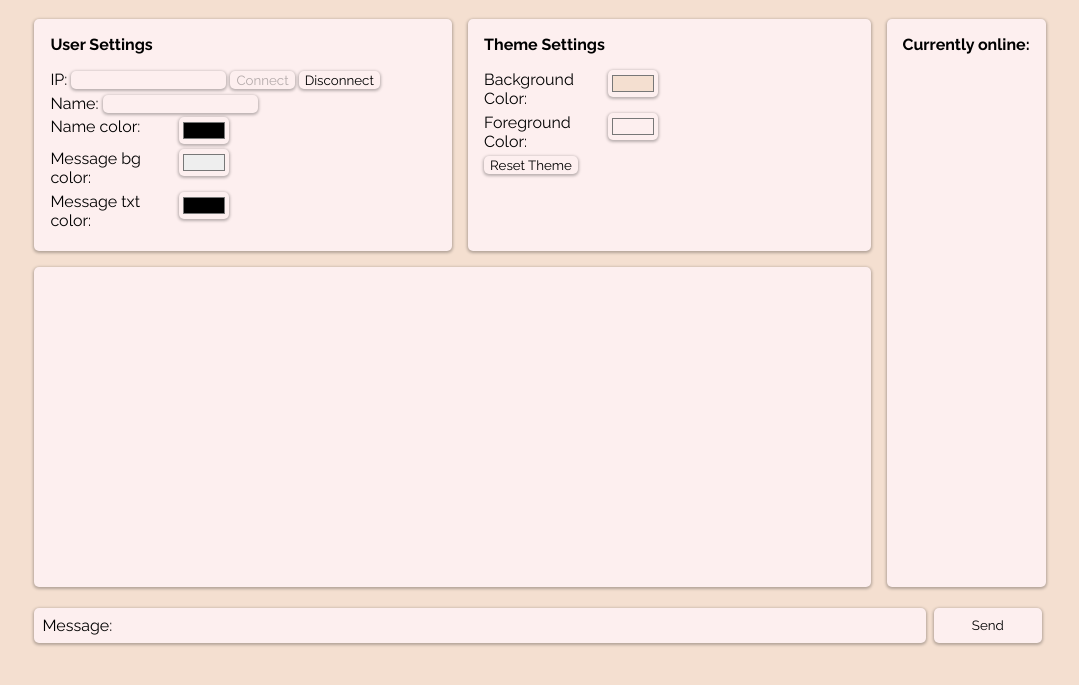
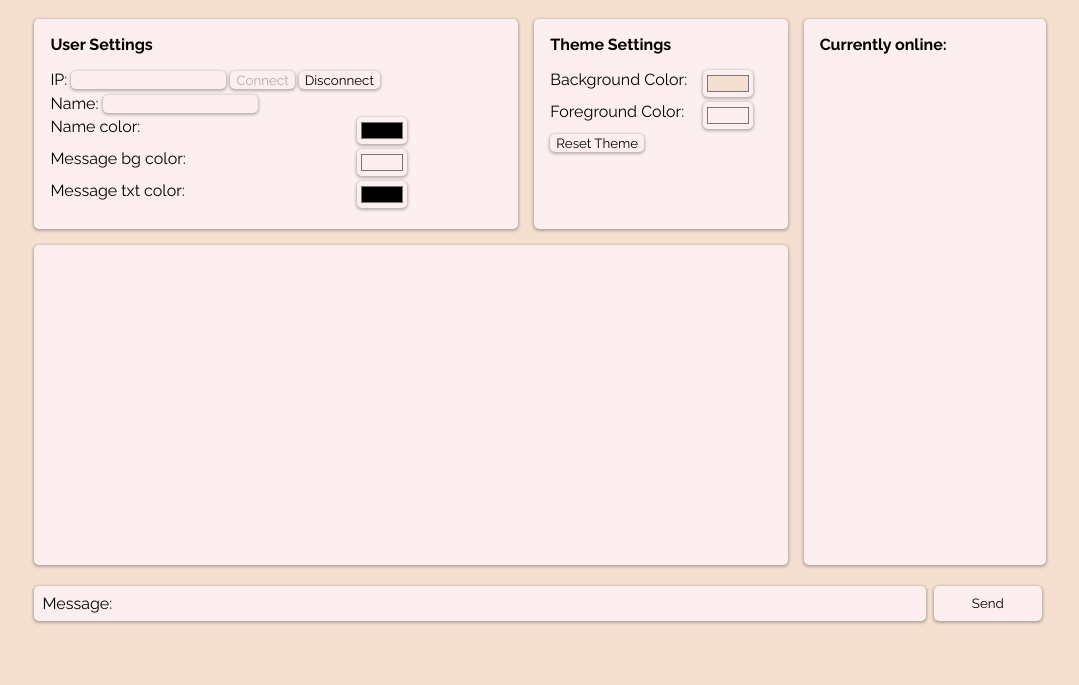
Before and after one commit to jacques-jd/nodejs-Chat, a plain HTML site: page index.html in a window 1280 px wide. Shown: the part 61-746 px from the top of the page, without its empty margins (100-1179 px from the left). Drawn offline with Linux system fonts and the light colour scheme.

Commit message:
Layout Fix

```diff
--- a/index.html
+++ b/index.html
@@ -28,7 +28,7 @@
 				</div>
 				<div class="gridded colour inputline">
 					<label for="messagecolor">Message bg color: </label>
-					<input id="messagecolor" type="color" value="#EEEEEE">
+					<input id="messagecolor" type="color" value="#FDEFEF">
 				</div>
 				<div class="gridded colour inputline">
 					<label for="textcolor">Message txt color: </label>
--- a/stylesheet.css
+++ b/stylesheet.css
@@ -131,7 +131,8 @@ label[for="msg"]{
 }
 
 .gridded.colour {
-	grid-template-columns:1fr 2fr;
+	grid-template-columns:1fr 0.5fr;
+	grid-gap:1em;
 }
 
 .messageArea>.gridded {
@@ -156,5 +157,6 @@ label[for="msg"]{
 		"sett them onli"
 		"chat chat onli"
 		"mess mess mess";
+		grid-template-columns: 2fr fit-content(100ch) 1fr;
 	}
 }
```
